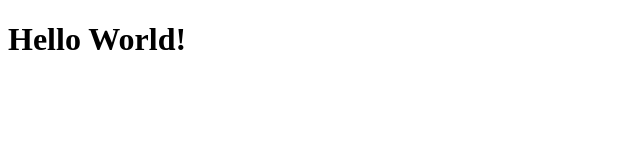
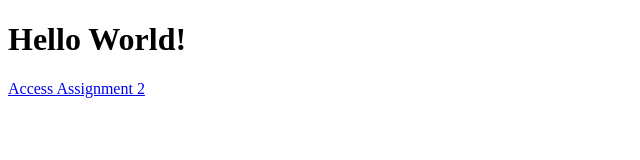
Before and after one commit to graceezhao/gdfw-class, a plain HTML site: page index.html in a window 1280 px wide. Shown: the whole page, without its empty margins (0-640 px from the left). Drawn offline with Linux system fonts and the light colour scheme.

Commit message:
added assignment 2

```diff
--- a/index.html
+++ b/index.html
@@ -2,5 +2,7 @@
 <html lang="en-US">
   <body>
     <h1>Hello World!</h1>
+
+    <p><a href = "assignment2.html">Access Assignment 2</a>
   </body>
 </html>
```
Also changed, not shown: 1 other file.
